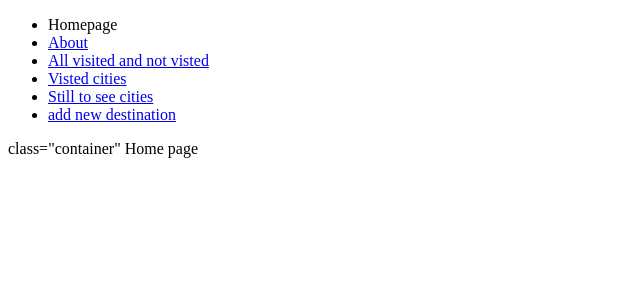
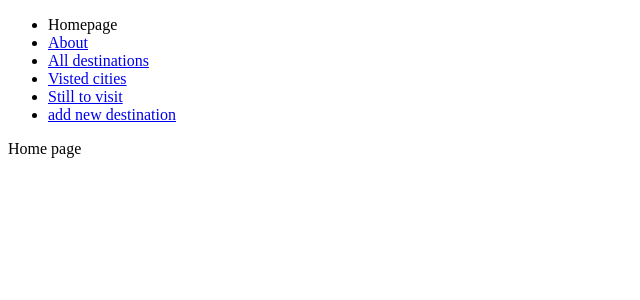
Before and after one commit to Louisf99/Travel_Bucket_List, a Flask app: page / in a window 1280 px wide. Shown: the top 300 px of the page, without its empty margins (0-640 px from the left). Run offline with Flask 2, Linux system fonts and the light colour scheme.

Commit message:
fixed issue with class setup for div tag

```diff
--- a/Travel_Bucket_list/templates/base.html
+++ b/Travel_Bucket_list/templates/base.html
@@ -13,17 +13,16 @@
             <ul>
                 <li><a href="/"></a>Homepage</li>
                 <li><a href="/about">About</a></li>
-                <li><a href="/Cities">All visited and not visted</a></li>
+                <li><a href="/Cities">All destinations</a></li>
                 <li><a href="/cities/visted">Visted cities</a></li>
-                <li><a href="/cities/not_visted">Still to see cities</a></li>
+                <li><a href="/cities/not_visted">Still to visit</a></li>
                 <li><a href="/cities/new_destination">add new destination</a></li>
             </ul>
         </nav>
     </header>
-    <div>class="container"
-    {% block content %}
-
-    {% endblock %}
-    </div>
+    <div class="container">
+        {% block content %}
+        {% endblock %}
+      </div>
 </body>
 </html>
```
